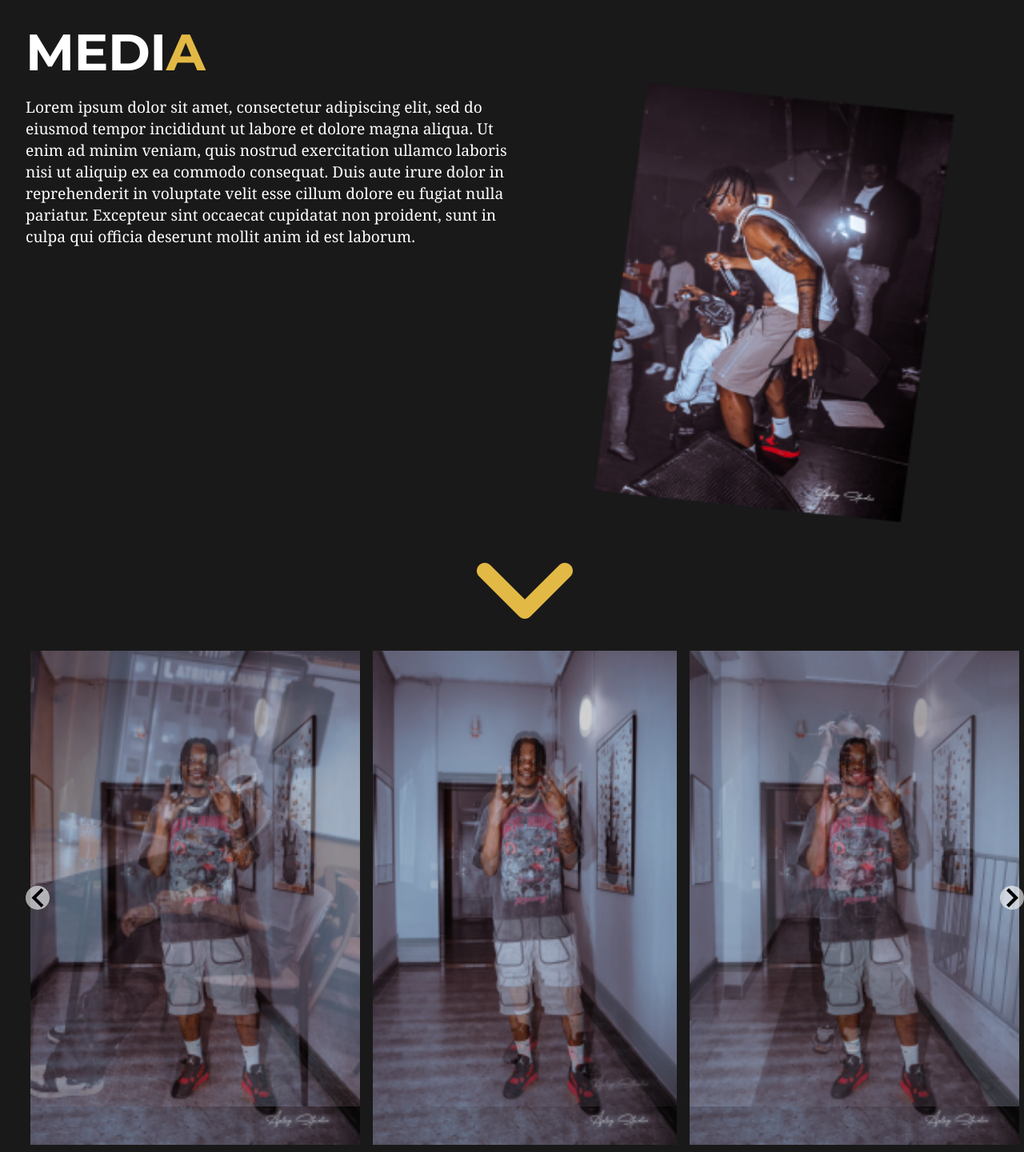
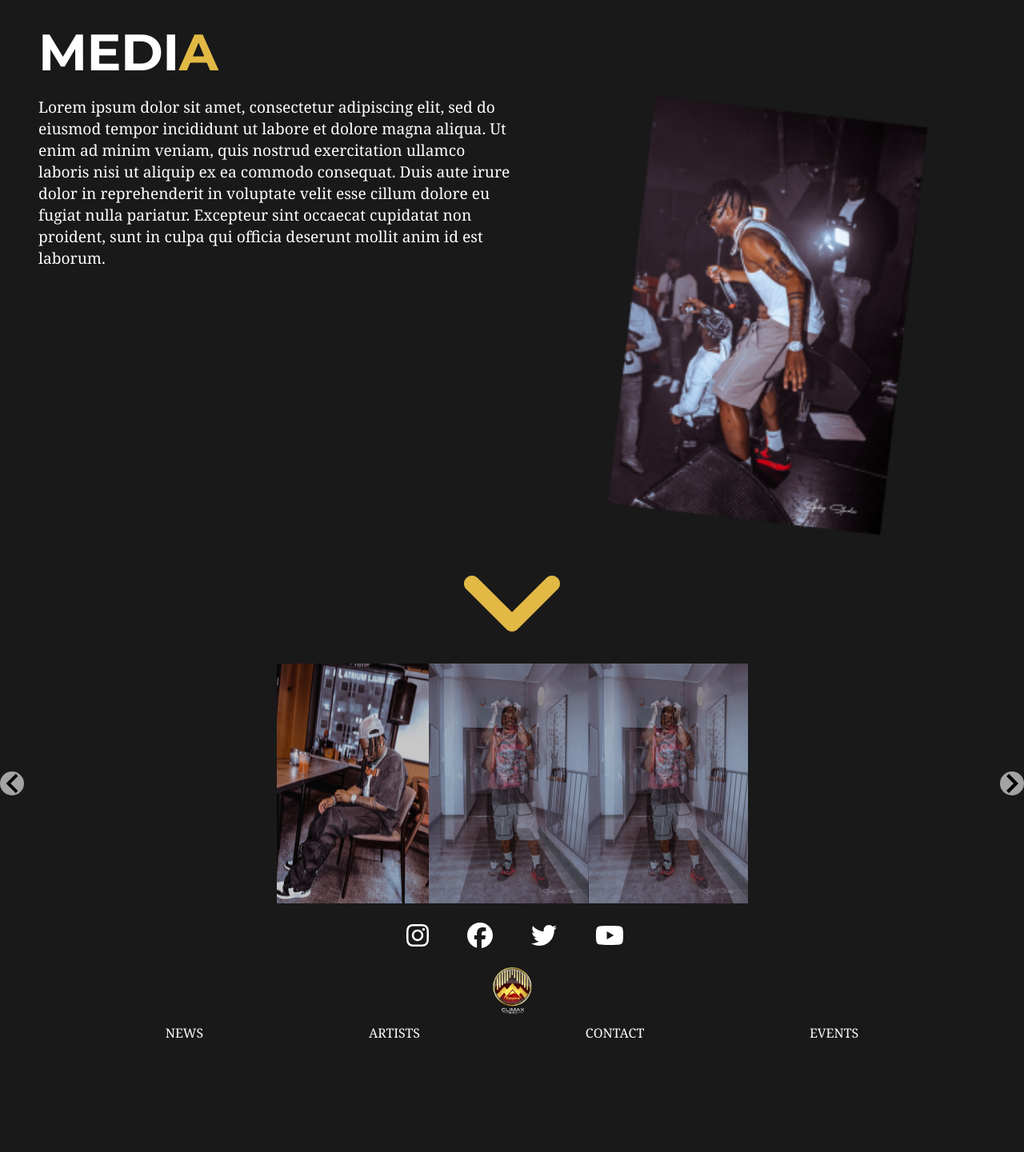
Before and after one commit to EllaMiri/ClimaxMusicEmpire, a Next.js app: page /Media in a window 1280 px wide. Shown: the part 69-1510 px from the top of the page at 80% size. After the commit the page ends 1396 px from the top, so only its background shows below. Built offline with nearby package versions, Linux system fonts and the light colour scheme.

Commit message:
Co-authored-by: Ella Larsson <EllaMiri@users.noreply.github.com> mapping out the images in media, added styling for mobile and desktop

```diff
--- a/components/GallerySlideShow.jsx
+++ b/components/GallerySlideShow.jsx
@@ -1,24 +1,90 @@
 import { Fade } from "react-slideshow-image";
 import "react-slideshow-image/dist/styles.css";
-import { Button, Typography, Modal, Box } from "@mui/material";
-import { useState } from "react";
+import { Modal, Box } from "@mui/material";
+import { useState, useEffect } from "react";
+import styles from '../styles/GallerySlideShow.module.css'
 
 const style = {
   position: 'absolute',
   top: '50%',
   left: '50%',
   transform: 'translate(-50%, -50%)',
-  width: '90%',
   bgcolor: 'black',
+  width: {xs: '90%', xl: '60%'},
   border: '2px solid #000',
   boxShadow: 24,
   p: 4,
 };
 
 const MediaSlideShow = () => {
+  const [isMobile, setIsMobile] = useState(false);
+
+  useEffect(() => {
+    window.innerWidth < 900 ? setIsMobile(true) : setIsMobile(false);
+    const handleWindowResize = () => {
+      window.innerWidth < 900 ? setIsMobile(true) : setIsMobile(false);
+    };
+    window.addEventListener("resize", handleWindowResize);
+    return () => {
+      window.removeEventListener("resize", handleWindowResize);
+    };
+  }, []);
+
   let images = [
+    {
+      image: '/icekid-ds.png',
+      id: 1
+    },
+    {
+      image: '/icekid-gallery.png',
+      id: 2
+    },
+    {
+      image: '/icekid-gallery1.png',
+      id: 3
+    },
+    // {
+    //   image: '/icekid-gallery1.png',
+    //   id: 4
+    // },
+    // {
+    //   image: '/icekid-gallery.png',
+    //   id: 5
+    // },
+    // {
+    //   image: '/icekid-ds.png',
+    //   id: 6
+    // }
 
-     '/icekid-ds.png', '/icekid-gallery.png','/icekid-gallery1.png'
+
+  ]
+  let images2 = [
+    {
+      image: '/icekid-ds.png',
+      id: 1
+    },
+    {
+      image: '/icekid-gallery1.png',
+      id: 2
+    },
+    {
+      image: '/icekid-gallery.png',
+      id: 3
+    },
+    // {
+    //   image: '/icekid-gallery1.png',
+    //   id: 4
+    // },
+    // {
+    //   image: '/icekid-gallery.png',
+    //   id: 5
+    // },
+    // {
+    //   image: '/icekid-ds.png',
+    //   id: 6
+    // }
+
+
   ]
 
   const [open, setOpen] = useState(false);
@@ -27,26 +93,48 @@ const MediaSlideShow = () => {
 
   return (
 <div>
-  <div className="slide-container">
+  {!isMobile &&
+  <div style={{margin: 'auto'}}>
   <Fade>
-      <div className="each-fade" style={{display: 'flex', justifyContent: 'center'}}>
-        <img src={images[0]} style={{height: 'auto', width: '33%'}} onClick={handleOpen}/>
-        <img src={images[1]} style={{height: 'auto', width: '33%', paddingRight: '1rem', paddingLeft: "1rem"}}/>
-        <img src={images[2]} style={{height: 'auto', width: '33%'}}/>
+    <div style={{display: 'flex', justifyContent: 'center', paddingRight: '1rem', paddingLeft: '1rem'}}>
+      {images.map((image) =>
+
+
+    <img key={image.id} src={image.image} alt="" />
+
+    )}
        </div>
-      <div className="each-fade" style={{display: 'flex', justifyContent: 'center'}}>
-        <img src={images[1]} style={{height: 'auto', width: '33%'}}/>
-        <img src={images[1]} style={{height: 'auto', width: '33%', paddingRight: '1rem', paddingLeft: "1rem"}}/>
-        <img src={images[1]} style={{height: 'auto', width: '33%'}}/>
-      </div>
-      <div className="each-fade" style={{display: 'flex', justifyContent: 'center'}}>
-        <img src={images[2]} style={{height: 'auto', width: '33%'}}/>
-        <img src={images[2]} style={{height: 'auto', width: '33%', paddingRight: '1rem', paddingLeft: "1rem"}}/>
-        <img src={images[2]} style={{height: 'auto', width: '33%'}}/>
+     <div  style={{display: 'flex', justifyContent: 'center', paddingRight: '1rem', paddingLeft: '1rem'}}>
+      {images2.map((image) =>
+
+
+    <img key={image.id} src={image.image} alt="" />
+
+    )}
     </div>
     </Fade>
     </div>
 
+  }
+  <div/>
+
+  {isMobile &&
+  <div className="slide-container">
+  <Fade>
+    <div className="each-fade" style={{display: 'flex', justifyContent: 'center'}}>
+      <img src={images[0]} style={{height: 'auto', width: '70%'}} onClick={handleOpen}/>
+    </div>
+    <div className="each-fade" style={{display: 'flex', justifyContent: 'center'}}>
+      <img src={images[1]} style={{height: 'auto', width: '70%'}}/>
+    </div>
+    <div className="each-fade" style={{display: 'flex', justifyContent: 'center'}}>
+      <img src={images[2]} style={{height: 'auto', width: '70%'}}/>
+    </div>
+    </Fade>
+  </div>
+  }
+
+  {!isMobile &&
     <Modal
       open={open}
       onClose={handleClose}
@@ -57,21 +145,20 @@ const MediaSlideShow = () => {
     <div className="slide-container">
     <Fade>
       <div className="each-fade" style={{display: 'flex', justifyContent: 'center', height: '100%', width: 'auto'}}>
-        <img src={images[0]} style={{height: 'auto', width: '50%'}} onClick={handleOpen}/>
-
+        <img src={images[0]} style={{height: 'auto', width: '50%'}}/>
       </div>
       <div className="each-fade" style={{display: 'flex', justifyContent: 'center', height: '100%', width: 'auto'}}>
         <img src={images[1]} style={{height: 'auto', width: '50%'}}/>
-
       </div>
       <div className="each-fade" style={{display: 'flex', justifyContent: 'center', height: '100%', width: 'auto'}}>
         <img src={images[2]} style={{height: 'auto', width: '50%'}}/>
-
       </div>
       </Fade>
      </div>
       </Box>
     </Modal>
+  }
+
 </div>
 
   )}
--- a/pages/Media.jsx
+++ b/pages/Media.jsx
@@ -3,11 +3,30 @@ import Image from "next/image";
 import { FontAwesomeIcon } from "@fortawesome/react-fontawesome";
 import {faAngleDown} from "@fortawesome/free-solid-svg-icons";
 import MediaSlideShow from "../components/GallerySlideShow";
+import { useState, useEffect } from "react";
+import styles from "../styles/Media.module.css"
 
 const Media = () => {
+  const [isMobile, setIsMobile] = useState(false);
+
+  useEffect(() => {
+    window.innerWidth < 900 ? setIsMobile(true) : setIsMobile(false);
+    const handleWindowResize = () => {
+      window.innerWidth < 900 ? setIsMobile(true) : setIsMobile(false);
+    };
+    window.addEventListener("resize", handleWindowResize);
+    return () => {
+      window.removeEventListener("resize", handleWindowResize);
+    };
+  }, []);
+
   return (
-    <Box style={{paddingTop: '6rem', marginLeft: '2rem'}}>
+    <>
+    {!isMobile &&
+    <Box style={{paddingTop: '6rem'}}>
       <Box style={{display: 'flex'}}>
+
+          <Box style={{display: 'flex', marginBottom: '1rem', marginLeft: '3rem'}}>
             <Typography component="h2" variant="h2">
             MEDI
             </Typography>
@@ -19,12 +38,53 @@ const Media = () => {
             A
           </Typography>
           </Box>
-      <Box style={{display: 'flex', flexDirection: 'row-reverse'}}>
+
+        </Box>
+        <Box style={{ display: 'flex', justifyContent: 'center'}}>
+          <Box style={{width: '50%'}}>
+          <Typography style={{marginLeft: "3rem"}} variant='p' component='p'>Lorem ipsum dolor sit amet,
+            consectetur adipiscing elit, sed do eiusmod tempor
+            incididunt ut labore et dolore magna aliqua. Ut enim ad minim veniam, quis
+            nostrud exercitation ullamco laboris nisi ut aliquip ex ea commodo consequat.
+            Duis aute irure dolor in reprehenderit in voluptate velit esse cillum dolore eu
+            fugiat nulla pariatur. Excepteur sint occaecat cupidatat non proident, sunt in
+            culpa qui officia deserunt mollit anim id est laborum.</Typography>
+          </Box>
         <Box style={{width: '50%', display: 'flex', justifyContent: 'center'}}>
-          <Image src='/galleryImage.png' alt="artist image" height={550} width={450} />
+        <img className={styles.image} src='/galleryImage.png' alt="artist image" />
         </Box>
-        <Box style={{width: '50%', display: 'flex', justifyContent: 'center', marginTop: '1rem'}}>
-          <Typography variant='p' component='p'>Lorem ipsum dolor sit amet,
+      </Box>
+
+
+      <Box style={{display: 'flex', justifyContent: 'center'}}>
+        <FontAwesomeIcon icon={faAngleDown} style={{color: '#e2b945', fontSize: '10rem'}} />
+      </Box>
+      <MediaSlideShow />
+    </Box>
+    }
+    {isMobile &&
+       <Box style={{paddingTop: '6rem',}}>
+        <Box style={{display: 'flex', flexDirection: 'column', alignItems: 'center', justifyContent: 'center'}}>
+
+          <Box style={{display: 'flex', marginBottom: '1rem'}}>
+            <Typography component="h2" variant="h2">
+            MEDI
+            </Typography>
+            <Typography
+           style={{color: '#e2b945'}}
+           component="h2"
+            variant="h2"
+            >
+            A
+           </Typography>
+            </Box>
+          <Box style={{width: "80%", display: 'flex', justifyContent: 'center'}}>
+          <Image layout="intrinsic" src='/galleryImage.png' alt="artist image" height={450} width={350} />
+        </Box>
+        </Box>
+        <Box style={{ display: 'flex', justifyContent: 'center'}}>
+          <Box style={{width: '90%', marginTop: '1rem'}}>
+          <Typography style={{textAlign: 'center'}} variant='p' component='p'>Lorem ipsum dolor sit amet,
             consectetur adipiscing elit, sed do eiusmod tempor
             incididunt ut labore et dolore magna aliqua. Ut enim ad minim veniam, quis
             nostrud exercitation ullamco laboris nisi ut aliquip ex ea commodo consequat.
@@ -33,12 +93,17 @@ const Media = () => {
             culpa qui officia deserunt mollit anim id est laborum.</Typography>
           </Box>
       </Box>
+
+
       <Box style={{display: 'flex', justifyContent: 'center'}}>
         <FontAwesomeIcon icon={faAngleDown} style={{color: '#e2b945', fontSize: '10rem'}} />
       </Box>
       <MediaSlideShow />
     </Box>
+    }
 
+
+ </>
   );
 };
 
--- /dev/null
+++ b/styles/Media.module.css
@@ -0,0 +1,12 @@
+@media screen and (min-width: 900px) {
+    .image {
+        width: 25rem;
+        height: auto;
+    }
+}
+@media screen and (min-width: 1200px) {
+    .image {
+        width: 25rem;
+        height: auto;
+    }
+}
```
Also changed, not shown: styles/GallerySlideShow.module.css (added). Lines whose indentation alone changed are shown as unchanged.
